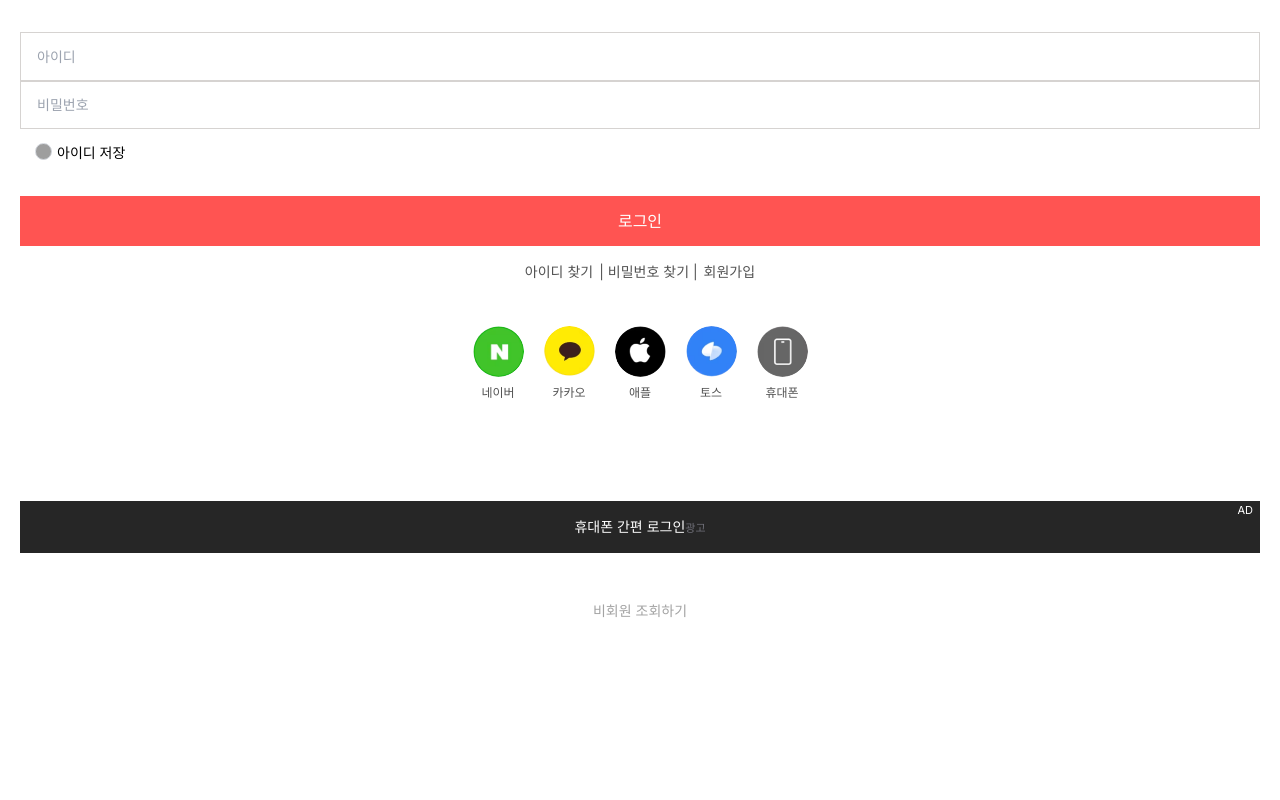
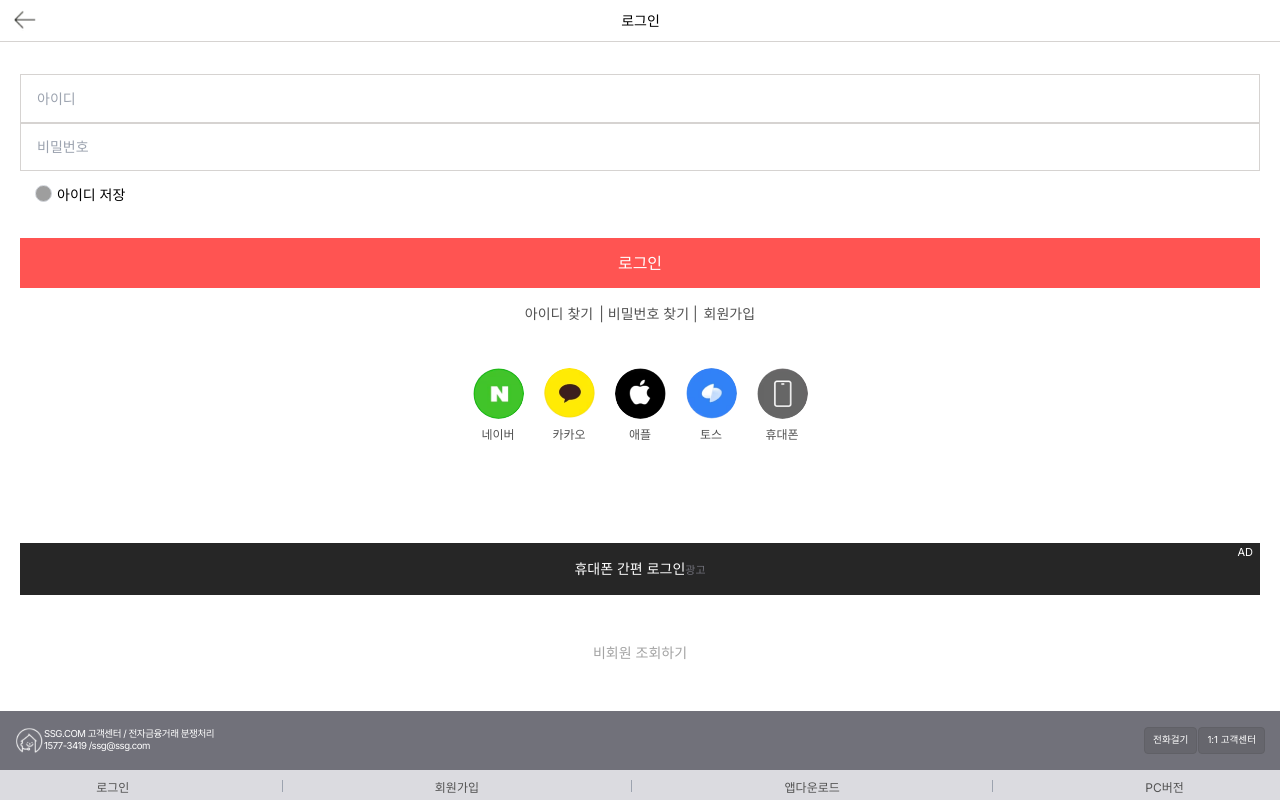
Before and after one commit to 4-ComehereTeam/ssg-client, a Next.js app: page /member/signin in a window 1280 px wide. Shown: the top 800 px of the page. Built offline with nearby package versions, Linux system fonts and the light colour scheme; grey boxes are pictures that could not be loaded.

Commit message:
feat: Header, Footer 추가

```diff
--- a/src/app/layout.tsx
+++ b/src/app/layout.tsx
@@ -1,22 +1,28 @@
-import type { Metadata } from "next";
-import { Inter } from "next/font/google";
-import "./globals.css";
+import type { Metadata } from "next"
+import { Inter } from "next/font/google"
+import "./globals.css"
+import Header from "@/components/Header"
+import Footer from "@/components/Footer"
 
-const inter = Inter({ subsets: ["latin"] });
+const inter = Inter({ subsets: ["latin"] })
 
 export const metadata: Metadata = {
   title: "Create Next App",
   description: "Generated by create next app",
-};
+}
 
 export default function RootLayout({
   children,
 }: Readonly<{
-  children: React.ReactNode;
+  children: React.ReactNode
 }>) {
   return (
     <html lang="en">
-      <body className={inter.className}>{children}</body>
+      <body className={inter.className}>
+        <Header />
+        {children}
+        <Footer />
+      </body>
     </html>
-  );
+  )
 }
```
